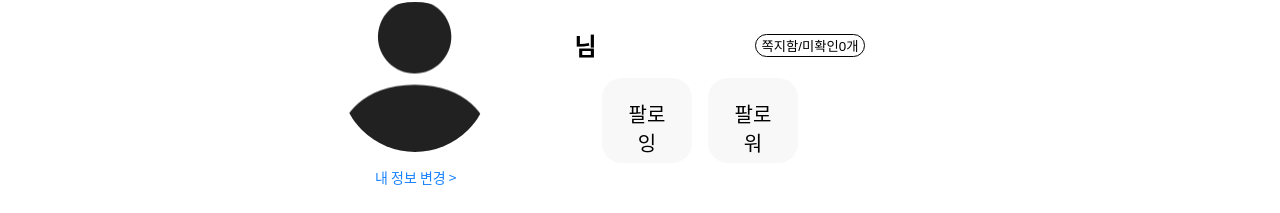
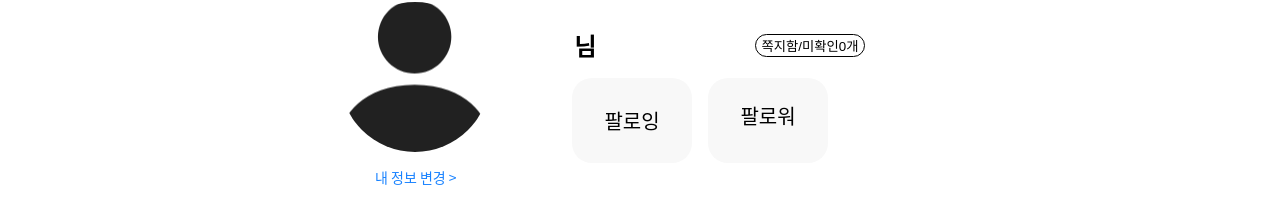
Before and after one commit to kimtanook/picspot, a Next.js app: page /mypage in a window 1280 px wide. Shown: the part 132-345 px from the top of the page. Built offline with nearby package versions, Linux system fonts and the light colour scheme; no server answers; the database is empty.

Commit message:
Feat following box style
- 팔로잉 박스 가로 길이를 120px로 고정했습니다.

by @kidongg #182 #187

```diff
--- a/components/mypage/Profile/Profile.tsx
+++ b/components/mypage/Profile/Profile.tsx
@@ -216,10 +216,14 @@ const MyProfileFollowing = styled.div`
   border-radius: 20px;
   background-color: #f8f8f8;
   padding: 11px 20px;
-  width: 90px;
+  width: 120px;
   height: 85px;
   text-align: center;
   cursor: pointer;
+  display: flex;
+  flex-direction: column;
+  justify-content: center;
+  align-items: center;
 `;
 const FollowingText = styled.div`
   font-family: Noto Sans CJK KR;
@@ -239,10 +243,14 @@ const MyProfileFollower = styled.div`
   border-radius: 20px;
   background-color: #f8f8f8;
   padding: 11px 20px;
-  width: 90px;
+  width: 120px;
   height: 85px;
   text-align: center;
   cursor: pointer;
+  display: flex;
+  flex-direction: column;
+  justify-content: center;
+  align-items: center;
 `;
 
 const FollowerText = styled.div`
```
